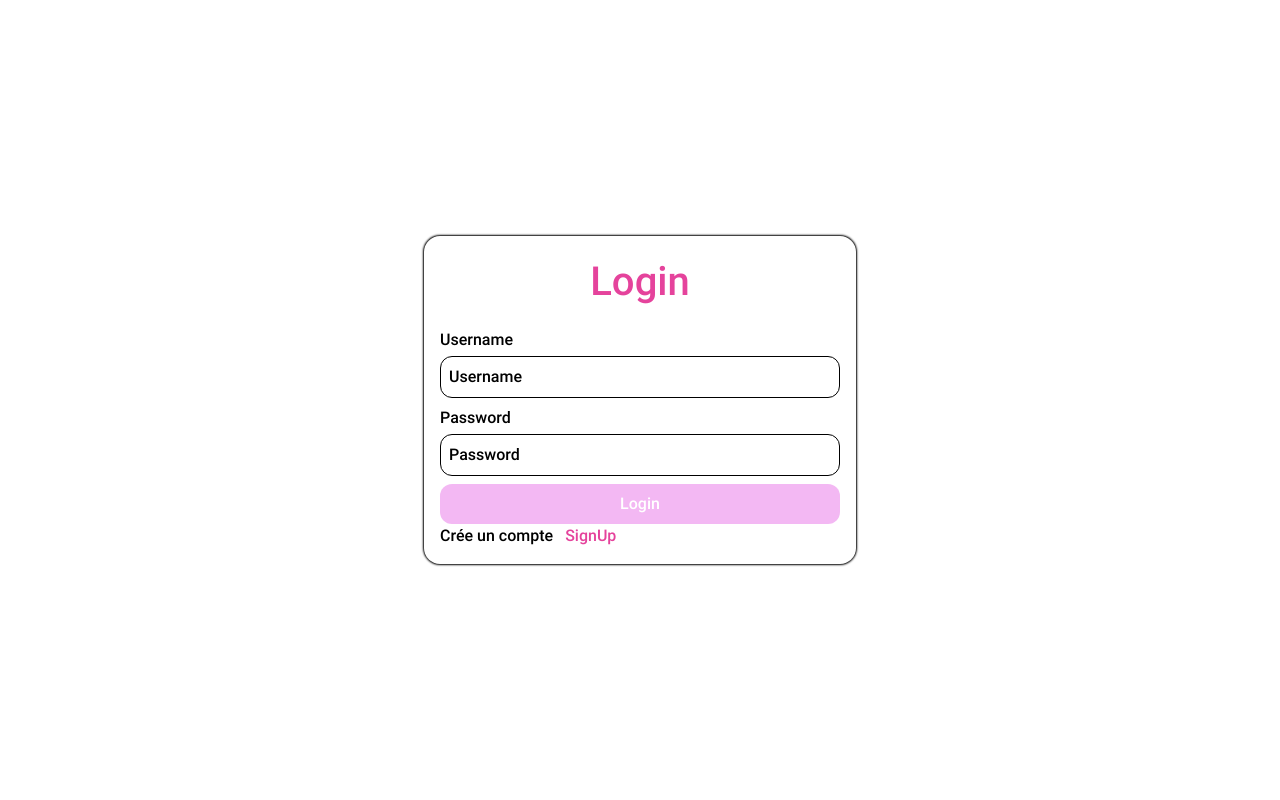
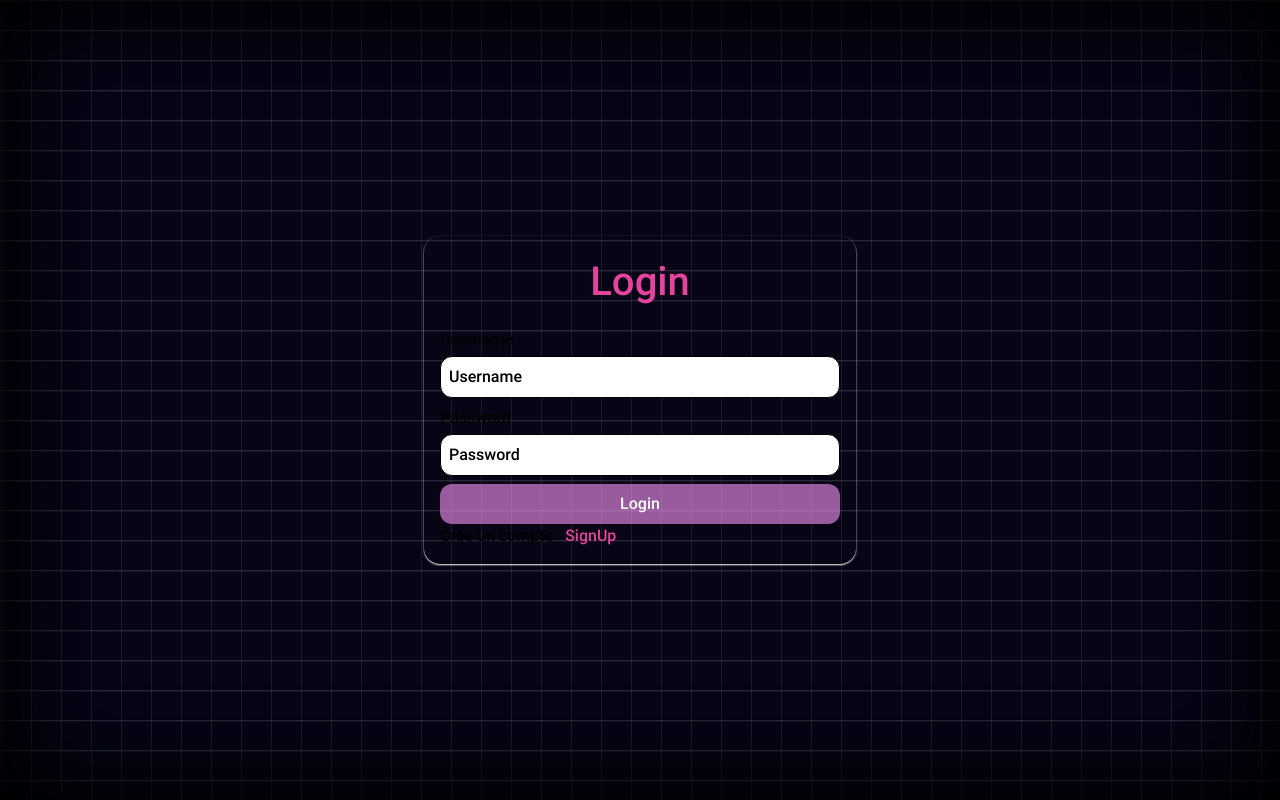
Before and after one commit to Djanfarouhanif/Contact, an Angular app in the folder core/: page /login in a window 1280 px wide. Built offline with nearby package versions, Linux system fonts and the light colour scheme.

Commit message:
add background for custom

```diff
--- a/core/src/index.html
+++ b/core/src/index.html
@@ -7,7 +7,7 @@
   <meta name="viewport" content="width=device-width, initial-scale=1">
   <link rel="icon" type="image/x-icon" href="./assets/icon/favicon.svg">
 </head>
-<body>
+<body class="bg-carre bg-custom-carre -z-50 shadow-body-shad bg-[#060415]">
   <app-root></app-root>
 </body>
 </html>
--- a/core/tailwind.config.js
+++ b/core/tailwind.config.js
@@ -16,7 +16,8 @@ module.exports = {
         'scR': {'max': '700px'}
       },
       boxShadow: {
-        'shad': ' 0px 0px 2px 1px'
+        'shad': ' 0px 1px 2px white',
+        'body-shad': 'inset 0px 0px 82px 20px '
       },
       animation: {
         speed: 'speed 10s infinite linear'
@@ -32,7 +33,15 @@ module.exports = {
       },
       fontFamily: {
         sans: ['Roboto', 'sans-serif']
+      },
+      backgroundImage: {
+        'carre': 'repeating-linear-gradient(90deg, rgba(245, 239, 239, 0.189) 1px, transparent 2px, transparent 30px), repeating-linear-gradient(rgba(245, 239, 239, 0.189) 0.1px , transparent 2px, transparent 30px) '
+      },
+      backgroundSize:{
+        'custom-carre': '30px 30px'
       }
+
+
 
 
 
```
Also changed, not shown: core/src/app/create/create.component.html (+3 -3 lines), core/src/styles.css (line endings or trailing spaces).
